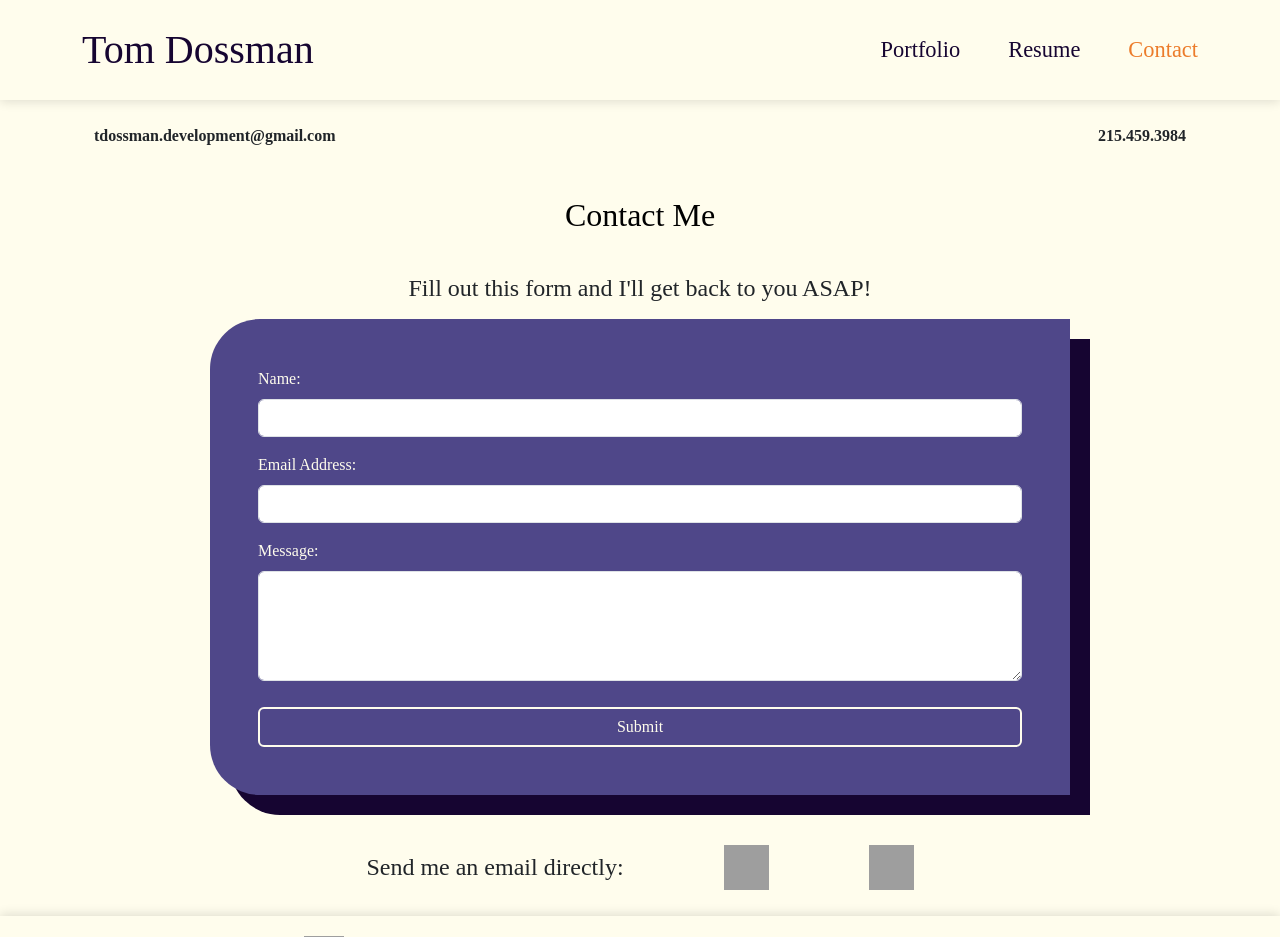
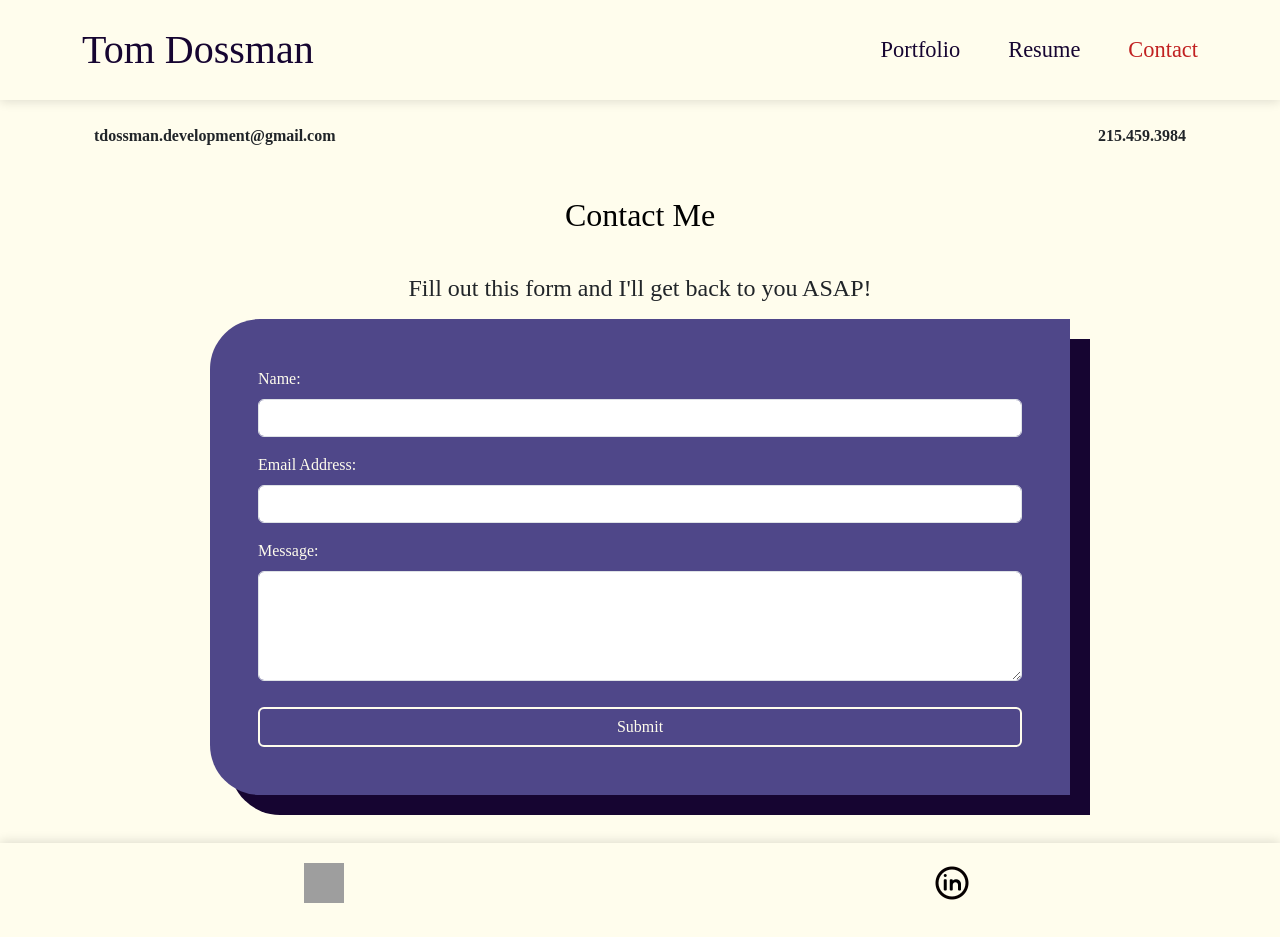
Before and after one commit to Dossman-thomas/Portfolio, a React (Vite) app: page /contact in a window 1280 px wide. Shown: the top 937 px of the page. Built offline with nearby package versions, Linux system fonts and the light colour scheme; grey boxes are pictures that could not be loaded; a web font is replaced by a local one.

Commit message:
contact page finished

```diff
--- a/src/App.css
+++ b/src/App.css
@@ -59,7 +59,7 @@
 }
 
 .active {
-  color: var(--pumpkin);
+  color: var(--hghlght);
 }
 
 /* About Me Styles */
--- a/src/pages/Contact.jsx
+++ b/src/pages/Contact.jsx
@@ -36,7 +36,7 @@
 
         <ContactForm />
 
-        <div className='d-flex justify-content-center align-items-center mb-4' id='email-links'>
+        {/* <div className='d-flex justify-content-center align-items-center mb-4' id='email-links'>
 
           <h4>
             Send me an email directly:
@@ -54,7 +54,7 @@
 
           </a>
 
-        </div>
+        </div> */}
 
       </div>
 
```
